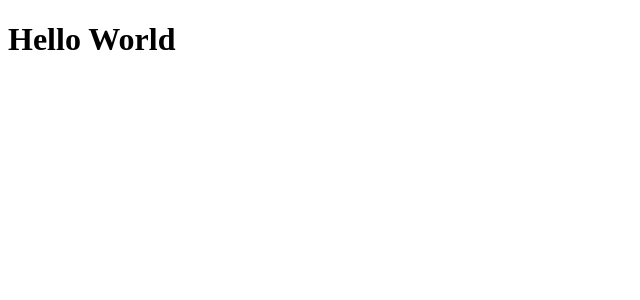
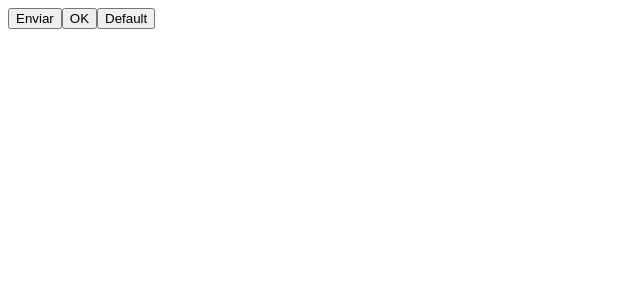
Before and after one commit to JoaoGabrielM/NLW-Return-8-frontEnd, a React (Vite) app in the folder web/: page / in a window 1280 px wide. Shown: the top 300 px of the page, without its empty margins (0-640 px from the left). Built offline with nearby package versions, Linux system fonts and the light colour scheme.

Commit message:
Criando propriedades em elementos

```diff
--- a/web/src/App.tsx
+++ b/web/src/App.tsx
@@ -1,5 +1,19 @@
+interface ButtonProps {
+    text?: String; // Colocando a propriedade como opcional e string
+}
+
+function Button(props: ButtonProps) {
+    return <button>{props.text ?? "Default"}</button> // Recebendo uma string, ou caso não seja enviado, coloca "Default"
+}
+
 function App() {
-    return <h1>Hello World</h1>
+    return (
+        <div>
+            <Button text="Enviar"></Button>
+            <Button text="OK"></Button>
+            <Button/>
+        </div>
+    )
 }
 
 export default App
```
